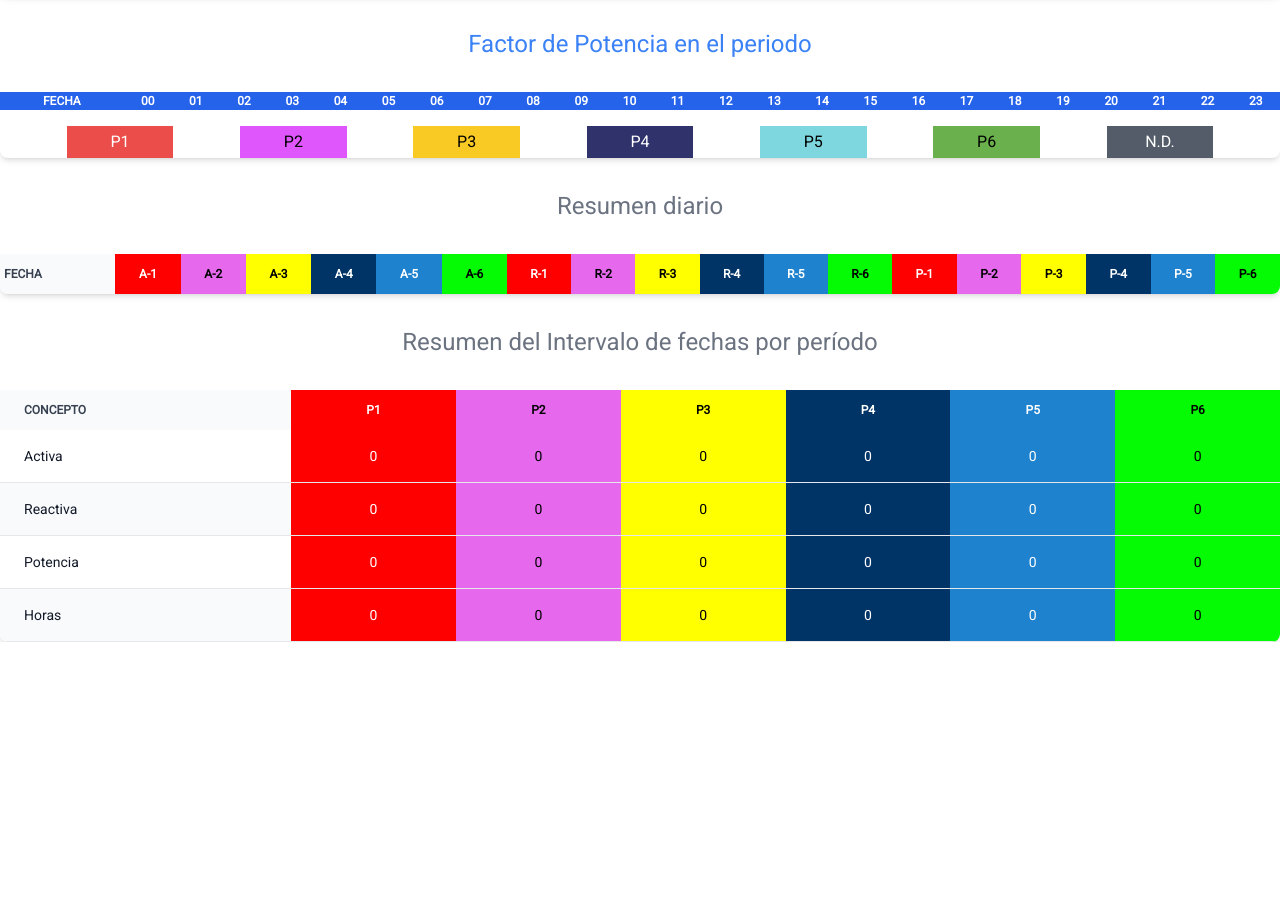
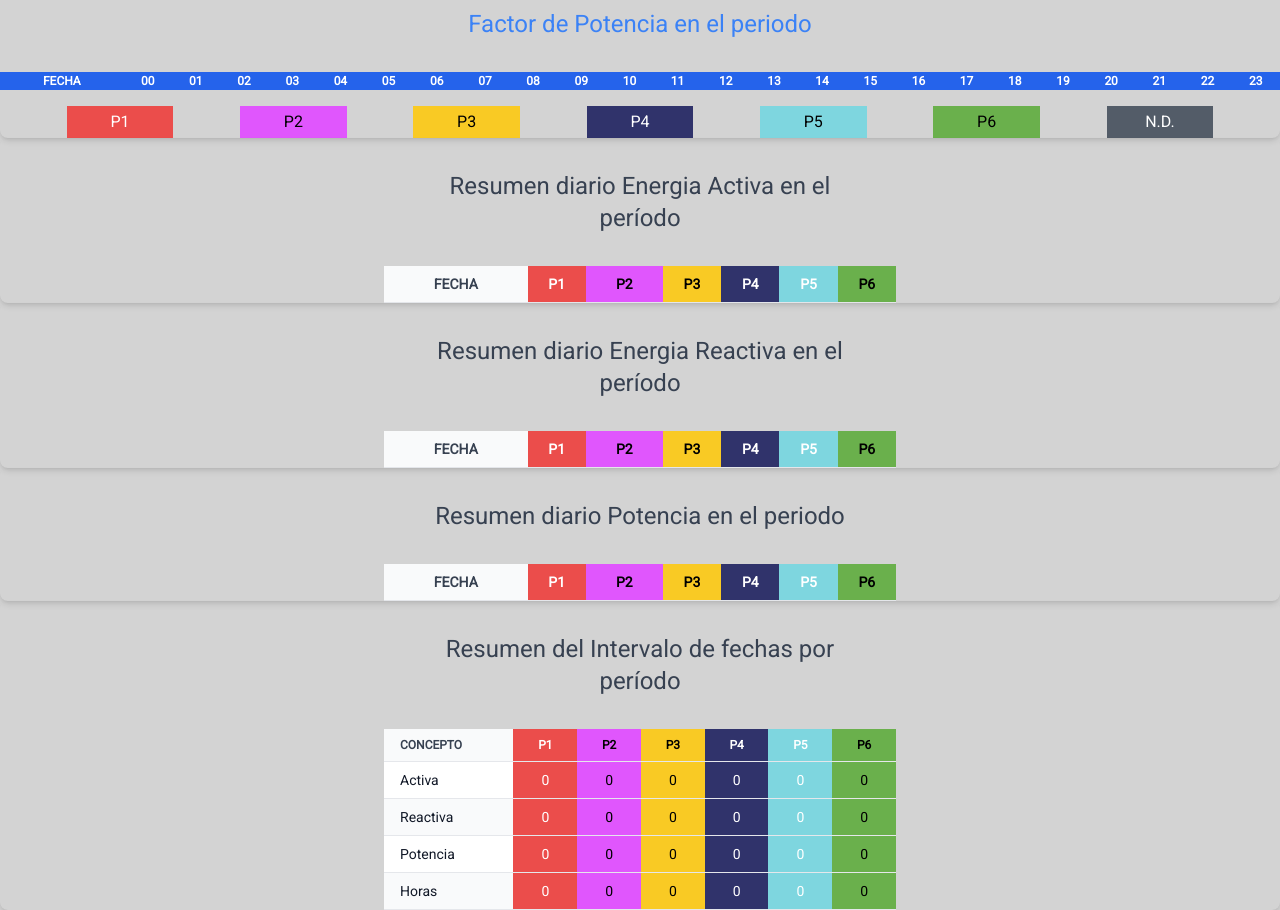
Before and after one commit to AntonioMunozCarmona/consumoLuz, a React (Vite) app: page /analisis in a window 1280 px wide. Shown: the part 540-1450 px from the top of the page. Before the commit the page ends 1182 px from the top, so only its background shows below. Built offline with nearby package versions, Linux system fonts and the light colour scheme.

Commit message:
Arreglado reinicio y se separan los 3 resumenes diarios

```diff
--- a/src/App.css
+++ b/src/App.css
@@ -1,3 +1,4 @@
 body {
   font-family: 'Roboto', sans-serif;
+  background-color: lightgray;
 }
--- a/src/components/CrearTablaResumen.jsx
+++ b/src/components/CrearTablaResumen.jsx
@@ -1,4 +1,5 @@
 import PropTypes from 'prop-types'
+import { colores } from '../utils/constantes'
 
 function formatearNumero(numero) {
   return new Intl.NumberFormat('es-CL').format(numero)
@@ -97,48 +98,54 @@ const CrearTablaResumen = (props) => {
       ))} */}
 
       <div className="relative overflow-x-auto shadow-md sm:rounded-lg">
-        <table className="w-full text-sm text-left rtl:text-right text-gray-500 dark:text-gray-400">
+        <table className="w-2/5 mx-auto text-sm text-left rtl:text-right text-gray-700 dark:text-gray-600">
           <caption className="text-2xl m-8">
             Resumen del Intervalo de fechas por período
           </caption>
           <thead className="text-xs text-gray-700 uppercase bg-gray-50 dark:bg-gray-700 dark:text-gray-400">
-            <tr>
-              <th scope="col" className="px-6 py-3">
+            <tr className="border-b dark:border-gray-700">
+              <th scope="col" className="px-4 py-2">
                 Concepto
               </th>
               <th
                 scope="col"
-                className="px-6 py-3 bg-[#ff0000] text-center text-white"
+                className="px-4 py-2 text-center text-white"
+                style={{ backgroundColor: colores.P1 }}
               >
                 P1
               </th>
               <th
                 scope="col"
-                className="px-6 py-3 bg-[#e568ed] text-center text-black"
+                className="px-4 py-2 text-center text-black"
+                style={{ backgroundColor: colores.P2 }}
               >
                 P2
               </th>
               <th
                 scope="col"
-                className="px-6 py-3 bg-[#ffff00] text-center text-black"
+                className="px-4 py-2 text-center text-black"
+                style={{ backgroundColor: colores.P3 }}
               >
                 P3
               </th>
               <th
                 scope="col"
-                className="px-6 py-3 bg-[#003366]  text-center text-white"
+                className="px-4 py-2 text-center text-white"
+                style={{ backgroundColor: colores.P4 }}
               >
                 P4
               </th>
               <th
                 scope="col"
-                className="px-6 py-3 bg-[#1f82ce] text-center text-white"
+                className="px-4 py-2 text-center text-white"
+                style={{ backgroundColor: colores.P5 }}
               >
                 P5
               </th>
               <th
                 scope="col"
-                className="px-6 py-3 bg-[#04fb04] text-center text-black"
+                className="px-4 py-2 text-center text-black"
+                style={{ backgroundColor: colores.P6 }}
               >
                 P6
               </th>
@@ -148,104 +155,176 @@ const CrearTablaResumen = (props) => {
             <tr className="odd:bg-white odd:dark:bg-gray-900 even:bg-gray-50 even:dark:bg-gray-800 border-b dark:border-gray-700">
               <th
                 scope="row"
-                className="px-6 py-4 font-medium text-gray-900 whitespace-nowrap dark:text-white"
+                className="px-4 py-2 font-medium text-gray-900 whitespace-nowrap dark:text-white"
               >
                 Activa
               </th>
-              <td className="px-6 py-4 bg-[#ff0000] text-center text-white">
+              <td
+                className="px-4 py-2 text-center text-white"
+                style={{ backgroundColor: colores.P1 }}
+              >
                 {formatearNumero(resumen['Activa-1'])}
               </td>
-              <td className="px-6 py-4 bg-[#e568ed] text-center text-black">
+              <td
+                className="px-4 py-2 text-center text-black"
+                style={{ backgroundColor: colores.P2 }}
+              >
                 {formatearNumero(resumen['Activa-2'])}
               </td>
-              <td className="px-6 py-4 bg-[#ffff00] text-center text-black">
+              <td
+                className="px-4 py-2 text-center text-black"
+                style={{ backgroundColor: colores.P3 }}
+              >
                 {formatearNumero(resumen['Activa-3'])}
               </td>
-              <td className="px-6 py-4 bg-[#003366]  text-center text-white">
+              <td
+                className="px-4 py-2 text-center text-white"
+                style={{ backgroundColor: colores.P4 }}
+              >
                 {formatearNumero(resumen['Activa-4'])}
               </td>
-              <td className="px-6 py-4 bg-[#1f82ce] text-center text-white">
+              <td
+                className="px-4 py-2 text-center text-white"
+                style={{ backgroundColor: colores.P5 }}
+              >
                 {formatearNumero(resumen['Activa-5'])}
               </td>
-              <td className="px-6 py-4 bg-[#04fb04] text-center text-black">
+              <td
+                className="px-4 py-2 text-center text-black"
+                style={{ backgroundColor: colores.P6 }}
+              >
                 {formatearNumero(resumen['Activa-6'])}
               </td>
             </tr>
             <tr className="odd:bg-white odd:dark:bg-gray-900 even:bg-gray-50 even:dark:bg-gray-800 border-b dark:border-gray-700">
               <th
                 scope="row"
-                className="px-6 py-4 font-medium text-gray-900 whitespace-nowrap dark:text-white"
+                className="px-4 py-2 font-medium text-gray-900 whitespace-nowrap dark:text-white"
               >
                 Reactiva
               </th>
-              <td className="px-6 py-4 bg-[#ff0000] text-center text-white">
+              <td
+                className="px-4 py-2 text-center text-white"
+                style={{ backgroundColor: colores.P1 }}
+              >
                 {formatearNumero(resumen['Reactiva-1'])}
               </td>
-              <td className="px-6 py-4 bg-[#e568ed] text-center text-black">
+              <td
+                className="px-4 py-2 text-center text-black"
+                style={{ backgroundColor: colores.P2 }}
+              >
                 {formatearNumero(resumen['Reactiva-2'])}
               </td>
-              <td className="px-6 py-4 bg-[#ffff00] text-center text-black">
+              <td
+                className="px-4 py-2 text-center text-black"
+                style={{ backgroundColor: colores.P3 }}
+              >
                 {formatearNumero(resumen['Reactiva-3'])}
               </td>
-              <td className="px-6 py-4 bg-[#003366]  text-center text-white">
+              <td
+                className="px-4 py-2  text-center text-white"
+                style={{ backgroundColor: colores.P4 }}
+              >
                 {formatearNumero(resumen['Reactiva-4'])}
               </td>
-              <td className="px-6 py-4 bg-[#1f82ce] text-center text-white">
+              <td
+                className="px-4 py-2 text-center text-white"
+                style={{ backgroundColor: colores.P5 }}
+              >
                 {formatearNumero(resumen['Reactiva-5'])}
               </td>
-              <td className="px-6 py-4 bg-[#04fb04] text-center text-black">
+              <td
+                className="px-4 py-2 text-center text-black"
+                style={{ backgroundColor: colores.P6 }}
+              >
                 {formatearNumero(resumen['Reactiva-6'])}
               </td>
             </tr>
             <tr className="odd:bg-white odd:dark:bg-gray-900 even:bg-gray-50 even:dark:bg-gray-800 border-b dark:border-gray-700">
               <th
                 scope="row"
-                className="px-6 py-4 font-medium text-gray-900 whitespace-nowrap dark:text-white"
+                className="px-4 py-2 font-medium text-gray-900 whitespace-nowrap dark:text-white"
               >
                 Potencia
               </th>
-              <td className="px-6 py-4 bg-[#ff0000] text-center text-white">
+              <td
+                className="px-4 py-2 text-center text-white"
+                style={{ backgroundColor: colores.P1 }}
+              >
                 {resumen['Potencia-1']}
               </td>
-              <td className="px-6 py-4 bg-[#e568ed] text-center text-black">
+              <td
+                className="px-4 py-2 text-center text-black"
+                style={{ backgroundColor: colores.P2 }}
+              >
                 {resumen['Potencia-2']}
               </td>
-              <td className="px-6 py-4 bg-[#ffff00] text-center text-black">
+              <td
+                className="px-4 py-2 text-center text-black"
+                style={{ backgroundColor: colores.P3 }}
+              >
                 {resumen['Potencia-3']}
               </td>
-              <td className="px-6 py-4 bg-[#003366]  text-center text-white">
+              <td
+                className="px-4 py-2 text-center text-white"
+                style={{ backgroundColor: colores.P4 }}
+              >
                 {resumen['Potencia-4']}
               </td>
-              <td className="px-6 py-4 bg-[#1f82ce] text-center text-white">
+              <td
+                className="px-4 py-2 text-center text-white"
+                style={{ backgroundColor: colores.P5 }}
+              >
                 {resumen['Potencia-5']}
               </td>
-              <td className="px-6 py-4 bg-[#04fb04] text-center text-black">
+              <td
+                className="px-4 py-2 text-center text-black"
+                style={{ backgroundColor: colores.P6 }}
+              >
                 {resumen['Potencia-6']}
               </td>
             </tr>
             <tr className="odd:bg-white odd:dark:bg-gray-900 even:bg-gray-50 even:dark:bg-gray-800 border-b dark:border-gray-700">
               <th
                 scope="row"
-                className="px-6 py-4 font-medium text-gray-900 whitespace-nowrap dark:text-white"
+                className="px-4 py-2 font-medium text-gray-900 whitespace-nowrap dark:text-white"
               >
                 Horas
               </th>
-              <td className="px-6 py-4 bg-[#ff0000] text-center text-white">
+              <td
+                className="px-4 py-2 text-center text-white"
+                style={{ backgroundColor: colores.P1 }}
+              >
                 {formatearNumero(resumen['Horas-1'])}
               </td>
-              <td className="px-6 py-4 bg-[#e568ed] text-center text-black">
+              <td
+                className="px-4 py-2 text-center text-black"
+                style={{ backgroundColor: colores.P2 }}
+              >
                 {formatearNumero(resumen['Horas-2'])}
               </td>
-              <td className="px-6 py-4 bg-[#ffff00] text-center text-black">
+              <td
+                className="px-4 py-2 text-center text-black"
+                style={{ backgroundColor: colores.P3 }}
+              >
                 {formatearNumero(resumen['Horas-3'])}
               </td>
-              <td className="px-6 py-4 bg-[#003366]  text-center text-white">
+              <td
+                className="px-4 py-2 text-center text-white"
+                style={{ backgroundColor: colores.P4 }}
+              >
                 {formatearNumero(resumen['Horas-4'])}
               </td>
-              <td className="px-6 py-4 bg-[#1f82ce] text-center text-white">
+              <td
+                className="px-4 py-2 text-center text-white"
+                style={{ backgroundColor: colores.P5 }}
+              >
                 {formatearNumero(resumen['Horas-5'])}
               </td>
-              <td className="px-6 py-4 bg-[#04fb04] text-center text-black">
+              <td
+                className="px-4 py-2 text-center text-black"
+                style={{ backgroundColor: colores.P6 }}
+              >
                 {formatearNumero(resumen['Horas-6'])}
               </td>
             </tr>
--- a/src/components/CrearTablaResumenDia.jsx
+++ b/src/components/CrearTablaResumenDia.jsx
@@ -1,9 +1,9 @@
 import PropTypes from 'prop-types'
+import { colores } from '../utils/constantes'
 
 function formatearNumero(numero) {
   return new Intl.NumberFormat('es-CL').format(numero)
 }
-
 function getWeekDay(date) {
   let days = ['D', 'L', 'M', 'X', 'J', 'V', 'S']
   const [day, month, year] = date.split('/')
@@ -12,8 +12,35 @@ function getWeekDay(date) {
   return days[date.getDay()]
 }
 
+function getCellValue(fila, fieldName, indice) {
+  switch (fieldName) {
+    case 'Activa':
+      return fila[`Activa-${indice}`]
+    case 'Reactiva':
+      return fila[`Reactiva-${indice}`]
+    case 'Potencia':
+      return fila[`Potencia-${indice}`]
+    default:
+      return null
+  }
+}
+
+function crearCaption(campo) {
+  let caption = ''
+  if (campo === 'Activa') {
+    caption = 'Energia Activa en el período'
+  } else if (campo === 'Reactiva') {
+    caption = 'Energia Reactiva en el período'
+  } else if (campo === 'Potencia') {
+    caption = 'Potencia en el periodo'
+  }
+  return caption
+}
+
 const CrearTablaResumenDia = (props) => {
-  const { data } = props
+  const { data, campo } = props
+  let caption = crearCaption(campo)
+  //console.log('caption', caption)
 
   let resumen = []
   let acc = {}
@@ -86,193 +113,111 @@ const CrearTablaResumenDia = (props) => {
     }
 
     resumen.push(acc)
+    //console.log('Acc', acc)
     return acc
   })
   return (
     <>
-      <div className="relative overflow-x-auto shadow-md sm:rounded-lg">
-        <table className="w-full text-sm text-left rtl:text-right text-gray-500 dark:text-gray-400">
-          <caption className="text-2xl m-8 text-center">Resumen diario</caption>
-          <thead className="text-xs text-gray-700 uppercase bg-gray-50 dark:bg-gray-700 dark:text-gray-400">
-            <tr>
-              <th scope="col" className="px-1 py-3">
-                Fecha
+      <div className="relative flex overflow-x-auto shadow-md sm:rounded-lg">
+        <table className="w-2/5 mx-auto text-sm text-center rtl:text-right text-gray-700 dark:text-gray-600">
+          <caption className="text-2xl m-8 text-center">
+            Resumen diario {caption}
+          </caption>
+
+          <thead className="text-l text-gray-700 uppercase bg-gray-50 dark:bg-gray-700 dark:text-gray-400">
+            <tr className="px-1 py-2 border-b dark:border-gray-700">
+              <th scope="col">Fecha</th>
+              <th
+                scope="col"
+                className="text-center text-white"
+                style={{ backgroundColor: colores.P1 }}
+              >
+                P1
               </th>
               <th
                 scope="col"
-                className="px-1 py-3 bg-[#ff0000] text-center text-white"
+                className="px-1 py-2 text-center text-black"
+                style={{ backgroundColor: colores.P2 }}
               >
-                A-1
+                P2
               </th>
               <th
                 scope="col"
-                className="px-1 py-3 bg-[#e568ed] text-center text-black"
+                className="text-center text-black"
+                style={{ backgroundColor: colores.P3 }}
               >
-                A-2
+                P3
               </th>
               <th
                 scope="col"
-                className="px-1 py-3 bg-[#ffff00] text-center text-black"
+                className="text-center text-white"
+                style={{ backgroundColor: colores.P4 }}
               >
-                A-3
+                P4
               </th>
               <th
                 scope="col"
-                className="px-1 py-3 bg-[#003366]  text-center text-white"
+                className="text-center text-white"
+                style={{ backgroundColor: colores.P5 }}
               >
-                A-4
+                P5
               </th>
               <th
                 scope="col"
-                className="px-1 py-3 bg-[#1f82ce] text-center text-white"
+                className="text-center text-black"
+                style={{ backgroundColor: colores.P6 }}
               >
-                A-5
-              </th>
-              <th
-                scope="col"
-                className="px-1 py-3 bg-[#04fb04] text-center text-black"
-              >
-                A-6
-              </th>
-              <th
-                scope="col"
-                className="px-1 py-3 bg-[#ff0000] text-center text-white"
-              >
-                R-1
-              </th>
-              <th
-                scope="col"
-                className="px-1 py-3 bg-[#e568ed] text-center text-black"
-              >
-                R-2
-              </th>
-              <th
-                scope="col"
-                className="px-1 py-3 bg-[#ffff00] text-center text-black"
-              >
-                R-3
-              </th>
-              <th
-                scope="col"
-                className="px-1 py-3 bg-[#003366]  text-center text-white"
-              >
-                R-4
-              </th>
-              <th
-                scope="col"
-                className="px-1 py-3 bg-[#1f82ce] text-center text-white"
-              >
-                R-5
-              </th>
-              <th
-                scope="col"
-                className="px-1 py-3 bg-[#04fb04] text-center text-black"
-              >
-                R-6
-              </th>
-              <th
-                scope="col"
-                className="px-1 py-3 bg-[#ff0000] text-center text-white"
-              >
-                P-1
-              </th>
-              <th
-                scope="col"
-                className="px-1 py-3 bg-[#e568ed] text-center text-black"
-              >
-                P-2
-              </th>
-              <th
-                scope="col"
-                className="px-1 py-3 bg-[#ffff00] text-center text-black"
-              >
-                P-3
-              </th>
-              <th
-                scope="col"
-                className="px-1 py-3 bg-[#003366]  text-center text-white"
-              >
-                P-4
-              </th>
-              <th
-                scope="col"
-                className="px-1 py-3 bg-[#1f82ce] text-center text-white"
-              >
-                P-5
-              </th>
-              <th
-                scope="col"
-                className="px-1 py-3 bg-[#04fb04] text-center text-black"
-              >
-                P-6
+                P6
               </th>
             </tr>
           </thead>
-          <tbody>
+          <tbody id="tabla">
             {resumen.map((fila) => (
               <tr
                 key={fila.date}
-                className="odd:bg-white odd:dark:bg-gray-900 even:bg-gray-50 even:dark:bg-gray-800 border-b dark:border-gray-700"
+                className="px-1 py-1 odd:bg-white odd:dark:bg-gray-900 even:bg-gray-50 even:dark:bg-gray-800 border-b dark:border-gray-700"
               >
                 <th
                   scope="row"
-                  className="px-1 py-3 font-medium text-gray-900 whitespace-nowrap dark:text-white"
+                  className="px-1 py-1 font-medium text-gray-900 whitespace-nowrap dark:text-white"
                 >
                   {fila.date} - {getWeekDay(fila.date)}
                 </th>
-                <td className="px-1 py-3 bg-[#ff0000] text-center text-white">
-                  {formatearNumero(fila['Activa-1'])}
+                <td
+                  className="text-center text-white odd:bg-opacity-50"
+                  style={{ backgroundColor: colores.P1 }}
+                >
+                  {formatearNumero(getCellValue(fila, campo, 1))}
                 </td>
-                <td className="px-1 py-3 bg-[#e568ed] text-center text-black">
-                  {formatearNumero(fila['Activa-2'])}
+                <td
+                  className="text-center text-black"
+                  style={{ backgroundColor: colores.P2 }}
+                >
+                  {formatearNumero(getCellValue(fila, campo, 2))}
                 </td>
-                <td className="px-1 py-3 bg-[#ffff00] text-center text-black">
-                  {formatearNumero(fila['Activa-3'])}
+                <td
+                  className="text-center text-black"
+                  style={{ backgroundColor: colores.P3 }}
+                >
+                  {formatearNumero(getCellValue(fila, campo, 3))}
                 </td>
-                <td className="px-1 py-3 bg-[#003366]  text-center text-white">
-                  {formatearNumero(fila['Activa-4'])}
+                <td
+                  className="text-center text-white"
+                  style={{ backgroundColor: colores.P4 }}
+                >
+                  {formatearNumero(getCellValue(fila, campo, 4))}
                 </td>
-                <td className="px-1 py-3 bg-[#1f82ce] text-center text-white">
-                  {formatearNumero(fila['Activa-5'])}
+                <td
+                  className="text-center text-white"
+                  style={{ backgroundColor: colores.P5 }}
+                >
+                  {formatearNumero(getCellValue(fila, campo, 5))}
                 </td>
-                <td className="px-1 py-3 bg-[#04fb04] text-center text-black">
-                  {formatearNumero(fila['Activa-6'])}
-                </td>
-                <td className="px-1 py-3 bg-[#ff0000] text-center text-white">
-                  {formatearNumero(fila['Reactiva-1'])}
-                </td>
-                <td className="px-1 py-3 bg-[#e568ed] text-center text-black">
-                  {formatearNumero(fila['Reactiva-2'])}
-                </td>
-                <td className="px-1 py-3 bg-[#ffff00] text-center text-black">
-                  {formatearNumero(fila['Reactiva-3'])}
-                </td>
-                <td className="px-1 py-3 bg-[#003366]  text-center text-white">
-                  {formatearNumero(fila['Reactiva-4'])}
-                </td>
-                <td className="px-1 py-3 bg-[#1f82ce] text-center text-white">
-                  {formatearNumero(fila['Reactiva-5'])}
-                </td>
-                <td className="px-1 py-3 bg-[#04fb04] text-center text-black">
-                  {formatearNumero(fila['Reactiva-6'])}
-                </td>
-                <td className="px-1 py-3 bg-[#ff0000] text-center text-white">
-                  {fila['Potencia-1']}
-                </td>
-                <td className="px-1 py-3 bg-[#e568ed] text-center text-black">
-                  {fila['Potencia-2']}
-                </td>
-                <td className="px-1 py-3 bg-[#ffff00] text-center text-black">
-                  {fila['Potencia-3']}
-                </td>
-                <td className="px-1 py-3 bg-[#003366]  text-center text-white">
-                  {fila['Potencia-4']}
-                </td>
-                <td className="px-1 py-3 bg-[#1f82ce] text-center text-white">
-                  {fila['Potencia-5']}
-                </td>
-                <td className="px-1 py-3 bg-[#04fb04] text-center text-black">
-                  {fila['Potencia-6']}
+                <td
+                  className="text-center text-black"
+                  style={{ backgroundColor: colores.P6 }}
+                >
+                  {formatearNumero(getCellValue(fila, campo, 6))}
                 </td>
               </tr>
             ))}
@@ -285,5 +230,6 @@ const CrearTablaResumenDia = (props) => {
 
 CrearTablaResumenDia.propTypes = {
   data: PropTypes.array,
+  campo: PropTypes.string,
 }
 export default CrearTablaResumenDia
--- a/src/components/TratarInfo.jsx
+++ b/src/components/TratarInfo.jsx
@@ -6,7 +6,7 @@ import { horas, colores } from '../utils/constantes'
 
 const TratarInfo = (props) => {
   const { data } = props
-  console.log('DATA', data)
+  // console.log('DATA', data)
   let color
   let misDatos = []
   let miDia = {}
@@ -353,7 +353,9 @@ const TratarInfo = (props) => {
       <CrearTabla data={misDatos} campo={'Activa'} />
       <CrearTabla data={misDatos} campo={'Reactiva'} />
       <CrearTabla data={misDatos} campo={'Potencia'} />
-      <CrearTablaResumenDia data={misDatos} />
+      <CrearTablaResumenDia data={misDatos} campo={'Activa'} />
+      <CrearTablaResumenDia data={misDatos} campo={'Reactiva'} />
+      <CrearTablaResumenDia data={misDatos} campo={'Potencia'} />
       <CrearTablaResumen data={misDatos} />
     </div>
   )
```
Also changed, not shown: src/components/FileInputComponent.jsx (+6 -6 lines), src/utils/listCups.js (+13 -3 lines).
